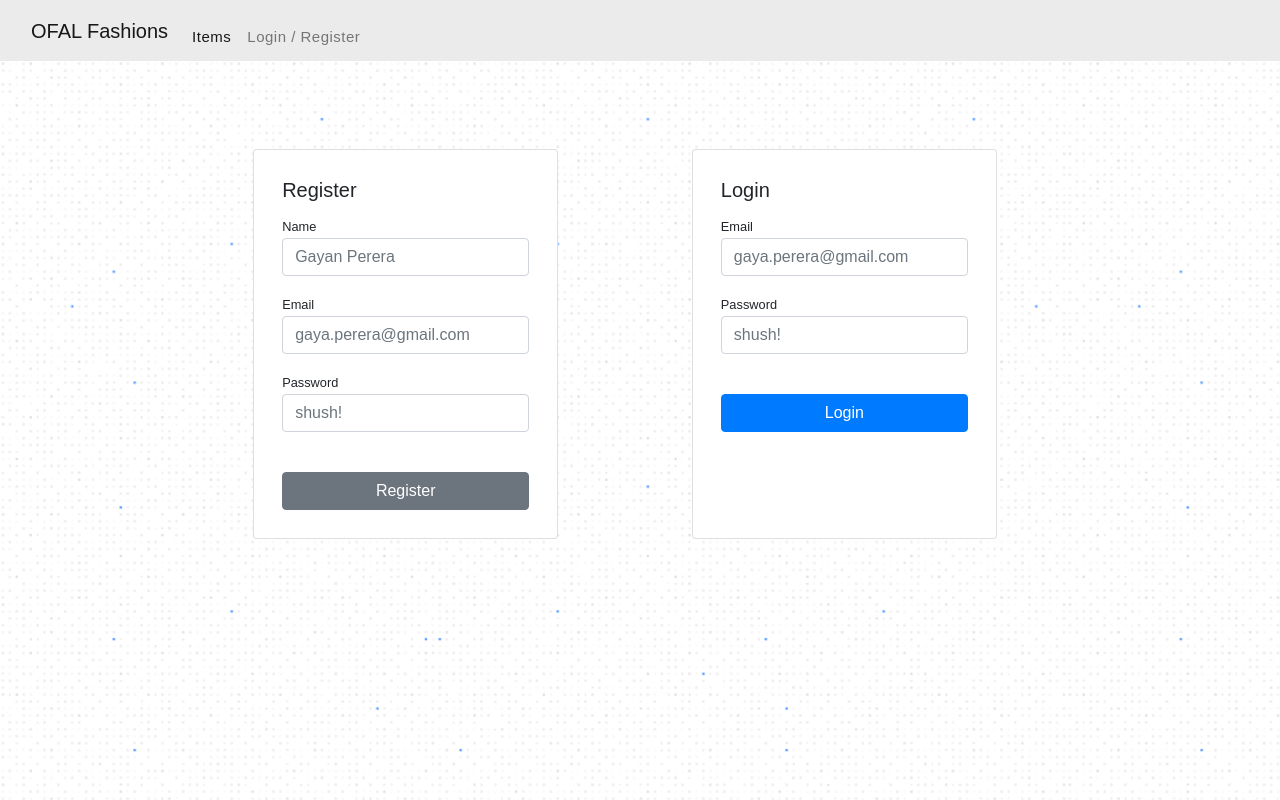
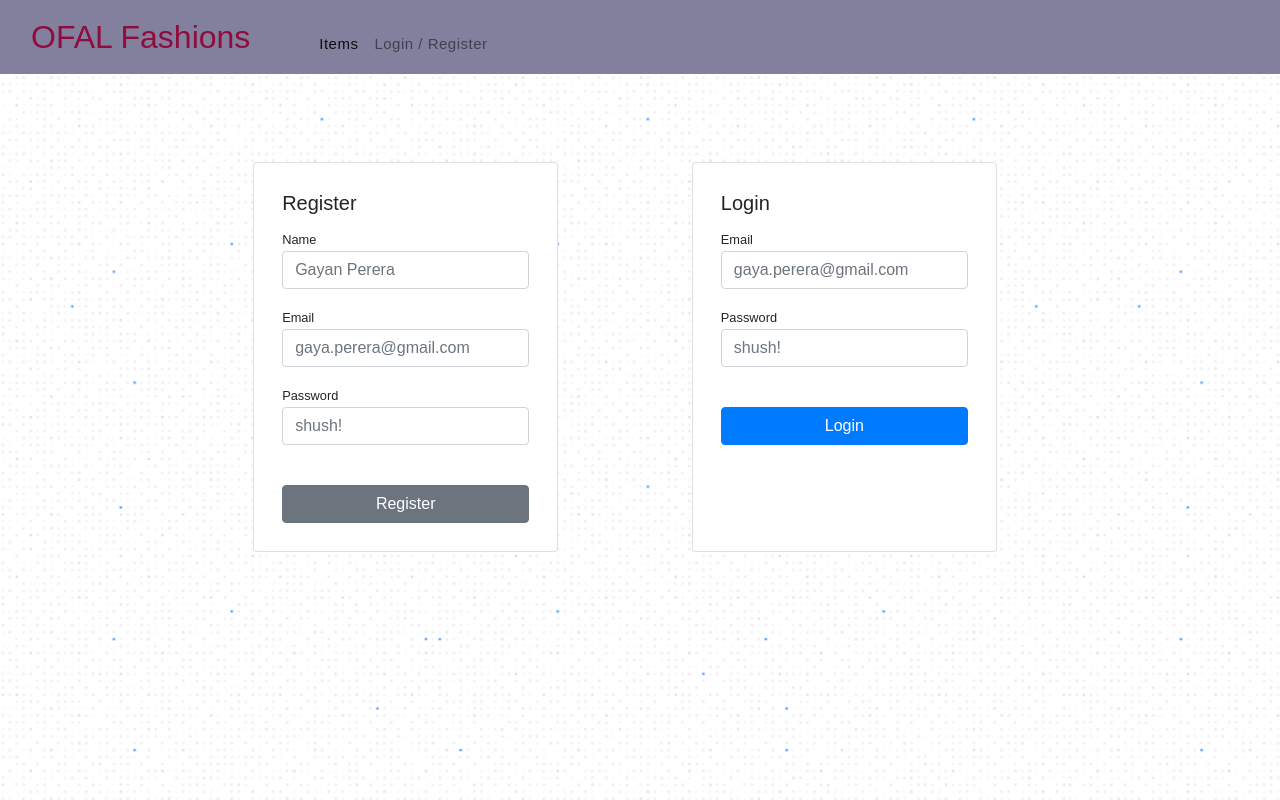
Before and after one commit to hewagekasunthilina/Fashion-Store-Shopping-Cart-System, a React (Create React App) app in the folder af-assignment-ui-react-master/: page / in a window 1280 px wide. Built offline with nearby package versions, Linux system fonts and the light colour scheme.

Commit message:
changed store name

```diff
--- a/af-assignment-ui-react-master/src/components/nav/NavAdmin.js
+++ b/af-assignment-ui-react-master/src/components/nav/NavAdmin.js
@@ -31,9 +31,9 @@ class NavAdmin extends React.Component {
 
   render() {
     return (
-      <nav className="navbar navbar-expand-lg navbar-light" style={{ backgroundColor: "#EBEBEB" }}>
+      <nav className="navbar navbar-expand-lg navbar-light" style={{ backgroundColor: "#83809E" }}>
         <div className="container-fluid">
-          <span className="navbar-brand" href="#">
+          <span className="navbar-brand" href="#" style={{color: "#900C3F", fontSize: "2rem", marginRight: "5%"}}>
             OFAL Fashions
           </span>
           <span
--- a/af-assignment-ui-react-master/src/components/nav/NavCustomer.js
+++ b/af-assignment-ui-react-master/src/components/nav/NavCustomer.js
@@ -28,9 +28,9 @@ class NavCustomer extends React.Component {
 
   render() {
     return (
-      <nav className="navbar navbar-expand-lg navbar-light" style={{ backgroundColor: "#EBEBEB" }}>
+      <nav className="navbar navbar-expand-lg navbar-light" style={{ backgroundColor: "#83809E" }}>
         <div className="container-fluid">
-          <span className="navbar-brand" href="#">
+          <span className="navbar-brand" href="#" style={{color: "#900C3F", fontSize: "2rem", marginRight: "5%"}}>
             OFAL Fashions
           </span>
           <span
--- a/af-assignment-ui-react-master/src/components/nav/NavNotLogged.js
+++ b/af-assignment-ui-react-master/src/components/nav/NavNotLogged.js
@@ -23,9 +23,9 @@ class NavNotLogged extends React.Component {
 
   render() {
     return (
-      <nav className="navbar navbar-expand-lg navbar-light" style={{ backgroundColor: "#EBEBEB" }}>
+      <nav className="navbar navbar-expand-lg navbar-light" style={{ backgroundColor: "#83809E" }}>
         <div className="container-fluid">
-          <span className="navbar-brand" href="#">
+          <span className="navbar-brand" href="#" style={{color: "#900C3F", fontSize: "2rem", marginRight: "5%"}}>
             OFAL Fashions
           </span>
           <span
```
